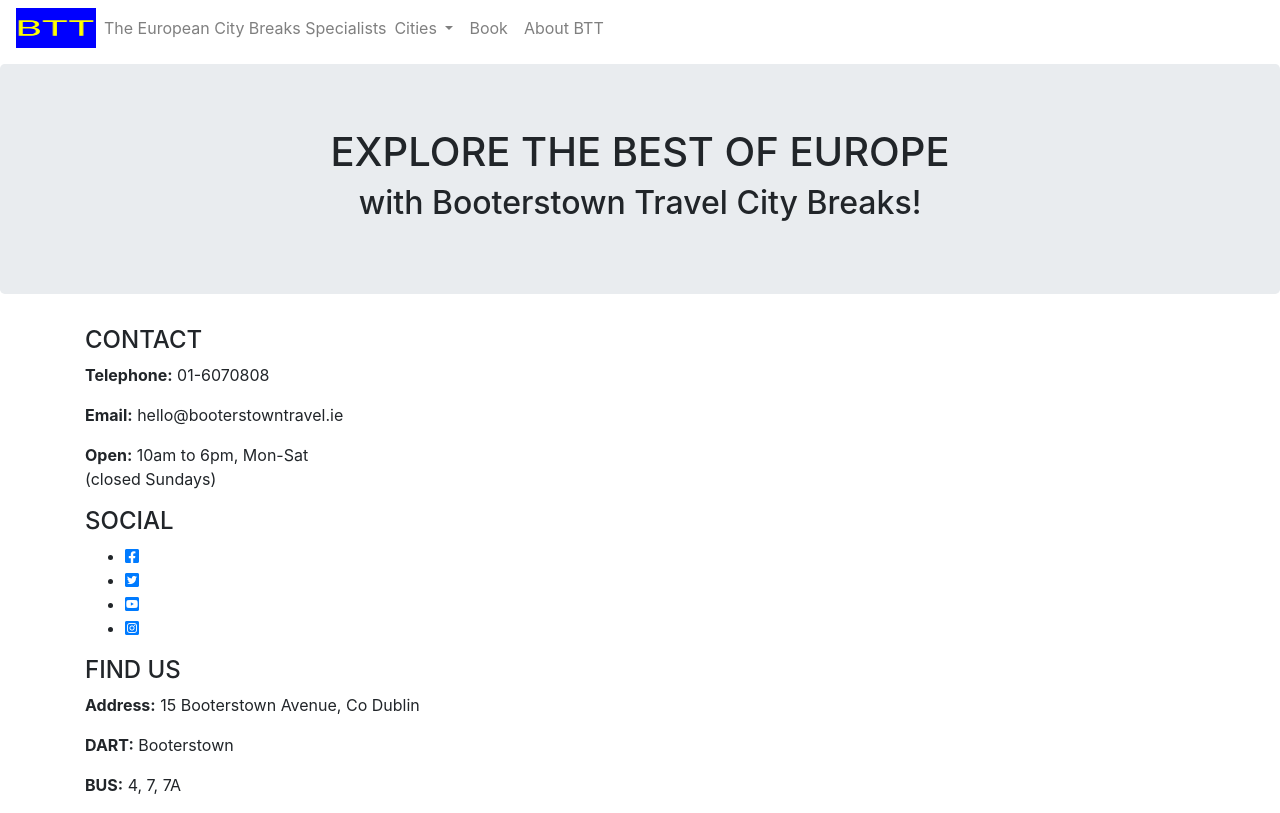
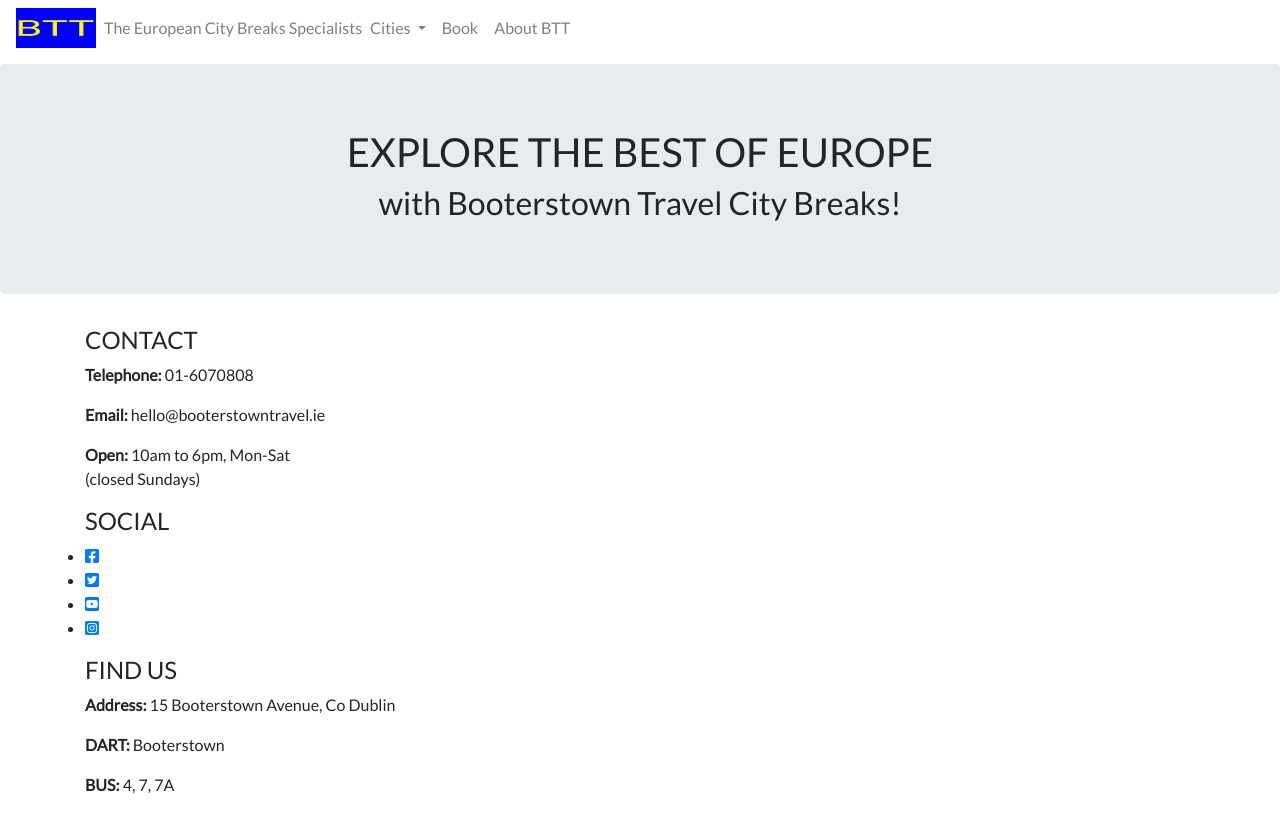
Before and after one commit to dimitridublin/ms_project2, a plain HTML site: page index.html in a window 1280 px wide. Drawn offline with nearby package versions, Linux system fonts and the light colour scheme.

Commit message:
added google fonts

```diff
--- a/assets/css/style.css
+++ b/assets/css/style.css
@@ -0,0 +1,12 @@
+/* reseting defaults */
+* {
+    margin: 0;
+    padding: 0;
+    border: 0;
+}
+
+/* body styling, Roboto font to be used for navigation and headings, Lato font to be used for paragraph text */
+body {
+    font-family: "Lato", "Verdana", sans-serif;
+    overflow-x: hidden;
+}
--- a/index.html
+++ b/index.html
@@ -16,6 +16,8 @@
         integrity="sha384-ggOyR0iXCbMQv3Xipma34MD+dH/1fQ784/j6cY/iJTQUOhcWr7x9JvoRxT2MZw1T" crossorigin="anonymous">
     <!--Importing Fontawesome CSS stylesheet-->
     <link rel="stylesheet" href="https://use.fontawesome.com/releases/v5.14.0/css/all.css">
+    <!--Importing Google fonts Lato and Roboto-->
+    <link href="https://fonts.googleapis.com/css2?family=Lato&family=Roboto&display=swap" rel="stylesheet">
     <!--Importing own custom CSS stylesheet-->
     <link href="assets/css/style.css" rel="stylesheet" type="text/css" />
 </head>
@@ -38,10 +40,10 @@
             <div class="collapse navbar-collapse align-top ml-auto" id="navbarMenu">
                 <ul class="navbar-nav ms-auto mb-2 mb-lg-0">
                     <li class="nav-item dropdown">
-                        <a class="nav-link dropdown-toggle" href="#" id="navbarDropdownCities" role="button"
+                        <a class="nav-link dropdown-toggle" href="#" id="navbarCities" role="button"
                             data-toggle="dropdown" aria-haspopup="true" aria-expanded="false">Cities
                         </a>
-                        <div class="dropdown-menu" aria-labelledby="navbarDropdownCities">
+                        <div class="dropdown-menu" aria-labelledby="navbarCities">
                             <a class="dropdown-item" href="#">Athens</a>
                             <a class="dropdown-item" href="#">Rome</a>
                         </div>
```
